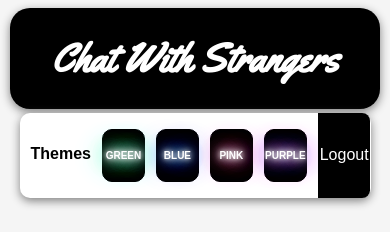
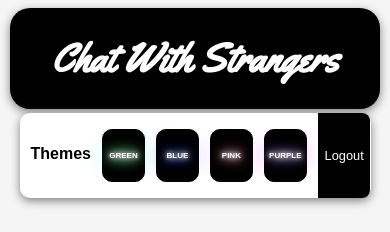
Before and after one commit to Xyron-22/Chat-with-Strangers, a React (Vite) app: page /home in a window 390 px wide. Shown: the top 232 px of the page. Built offline with nearby package versions, Linux system fonts and the light colour scheme; no server answers.

Commit message:
design updated

```diff
--- a/src/Chat.css
+++ b/src/Chat.css
@@ -132,3 +132,9 @@
     }
 
 }
+
+@media only screen and (max-width: 450px) {
+    .chat-users-container:focus-within  {
+        margin-bottom: 25vh;
+    }
+}
--- a/src/Home.css
+++ b/src/Home.css
@@ -205,11 +205,14 @@
         border-radius: 0 2vw 2vw 0;
     }
     .button1 {
-        font-size: 1rem;
+        font-size: .8rem;
     }
     .theme-header {
         margin-bottom: 1.5vh;
         font-size: 1rem;
+    }
+    .light {
+        font-size: .5rem;
     }
 }
 
--- a/src/SignUp.css
+++ b/src/SignUp.css
@@ -164,6 +164,7 @@ body {
     }
     .login-register {
         width: 30vw;
+        height: 5vh;
     }
 }
 
@@ -183,5 +184,6 @@ body {
     }
     .login-register {
         width: 35vw;
+        height: 4vh;
     }
   }
```
